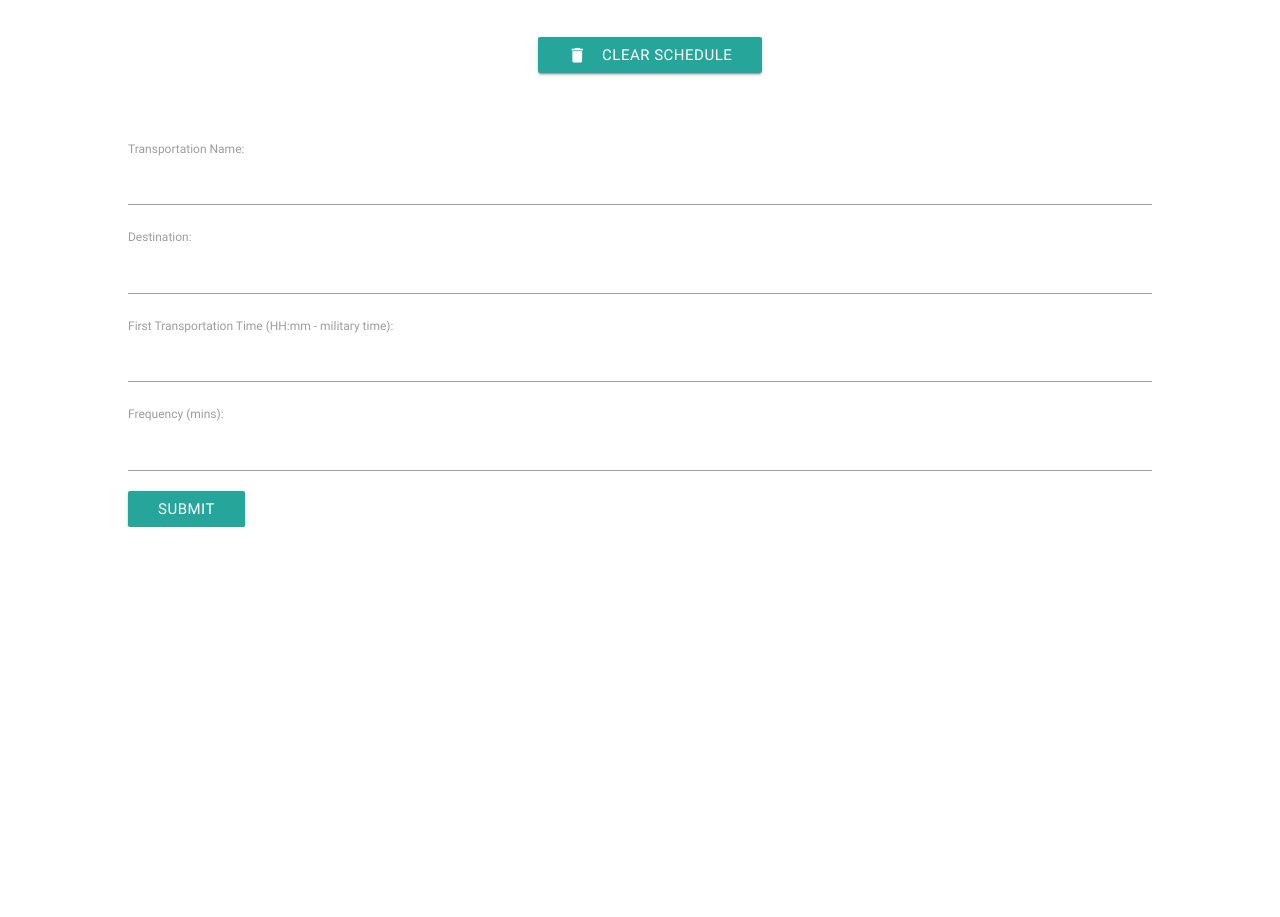
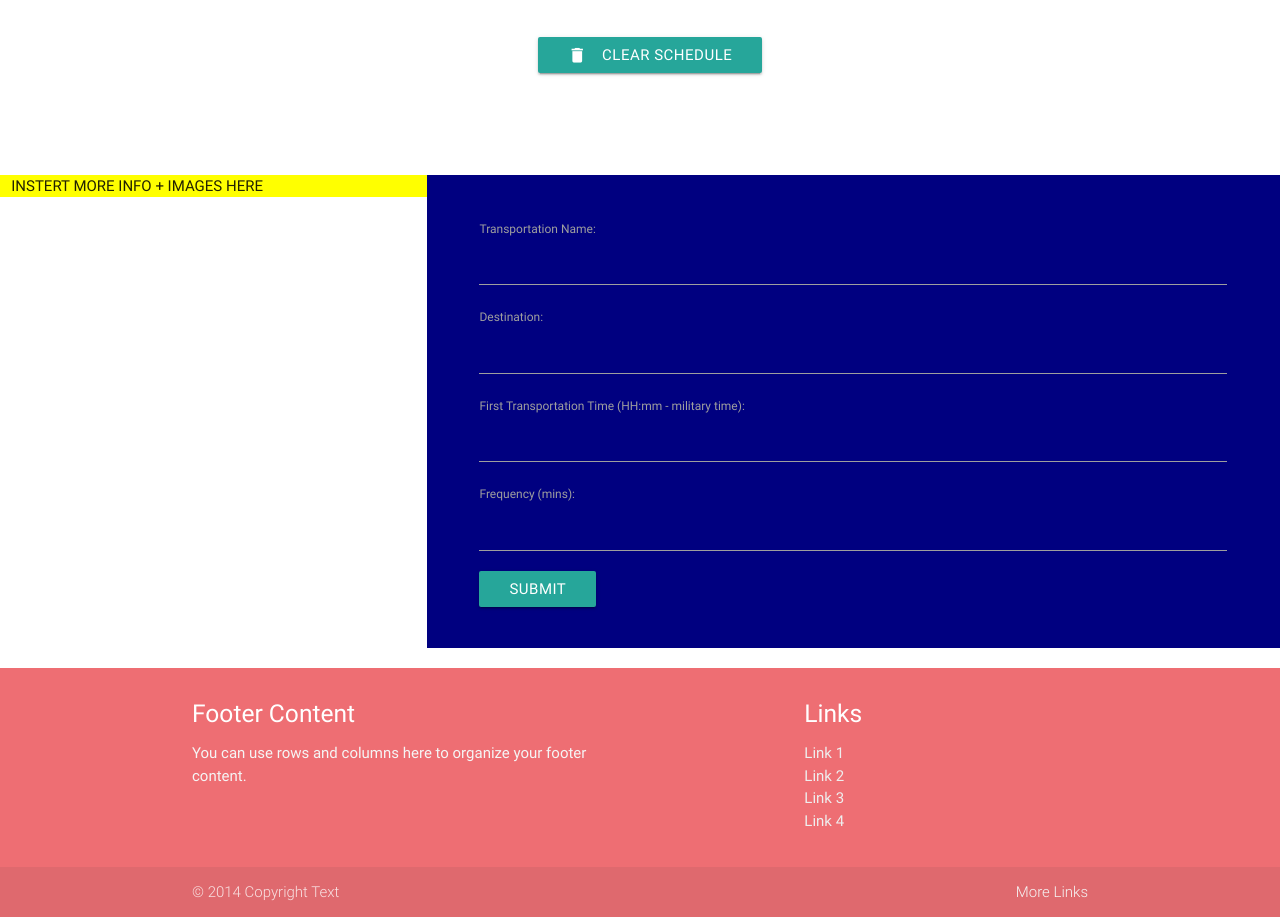
Before and after one commit to alizenguyen/Transportation-Scheduler, a plain HTML site: page index.html in a window 1280 px wide. Shown: the part 500-1417 px from the top of the page. Before the commit the page ends 1027 px from the top, so only its background shows below. Drawn offline with nearby package versions, Linux system fonts and the light colour scheme; no server answers.

Commit message:
CSS edits

```diff
--- a/css/style.css
+++ b/css/style.css
@@ -1,14 +1,3 @@
-.jumbotron {
-    height: 300px;
-}
-
-.add-transport {
-    width: 80%;
-    margin-left: 10%;
-    margin-top: 5%;
-    display: block;
-}
-
 .current-schedule {
     width: 80%;
     margin-left: 10%;
@@ -19,6 +8,32 @@
     margin-top: 5%;
 }
 
+/*JUMBOTRON EDITS*/
+.jumbotron {
+    height: 300px;
+}
+
+/*FORM/INFO EDITS */
+.add-transport {
+    width: 80%;
+    margin-left: 10%;
+    display: block;
+    background-color: navy;
+    color: white;
+}
+
+.form {
+    padding: 5%;
+}
+
+.transport-info {
+    padding: 15%;
+    background-color: yellow;
+}
+#bottom-row {
+    margin-top: 8%;
+}
+
 /* input:focus {
     background-color: yellow;
 } */
--- a/index.html
+++ b/index.html
@@ -55,8 +55,12 @@
 
     <a class="waves-effect waves-light btn clear-table" id="clear-btn"><i class="material-icons left">delete</i>clear schedule</a>
 
-    <div class="add-transport">
-        <form role="form">
+    <div class="row" id="bottom-row">
+        <div class="col s4 transport-info">
+            INSTERT MORE INFO + IMAGES HERE
+        </div>
+        <div class="col s8 add-transport">
+                <form role="form" class="form">
                     <div class="form-group">
                       <label for="transport-input">Transportation Name:</label>
                       <input class="form-control" id="transport-input" type="text" required>
@@ -75,7 +79,35 @@
                     </div>
                     <button class="btn btn-default" id="add-transport" type="submit">Submit</button>
                 </form>
-    </div> <!--end add-transport -->
+        </div>
+    </div>
+
+    <footer class="page-footer">
+        <div class="container">
+          <div class="row">
+            <div class="col l6 s12">
+              <h5 class="white-text">Footer Content</h5>
+              <p class="grey-text text-lighten-4">You can use rows and columns here to organize your footer content.</p>
+            </div>
+            <div class="col l4 offset-l2 s12">
+              <h5 class="white-text">Links</h5>
+              <ul>
+                <li><a class="grey-text text-lighten-3" href="#!">Link 1</a></li>
+                <li><a class="grey-text text-lighten-3" href="#!">Link 2</a></li>
+                <li><a class="grey-text text-lighten-3" href="#!">Link 3</a></li>
+                <li><a class="grey-text text-lighten-3" href="#!">Link 4</a></li>
+              </ul>
+            </div>
+          </div>
+        </div>
+        <div class="footer-copyright">
+          <div class="container">
+          © 2014 Copyright Text
+          <a class="grey-text text-lighten-4 right" href="#!">More Links</a>
+          </div>
+        </div>
+    </footer>
+
 
     <!-- JQUERY Link -->
 	<script src="https://cdnjs.cloudflare.com/ajax/libs/jquery/3.2.1/jquery.min.js"></script>
```
Lines whose indentation alone changed are shown as unchanged.
